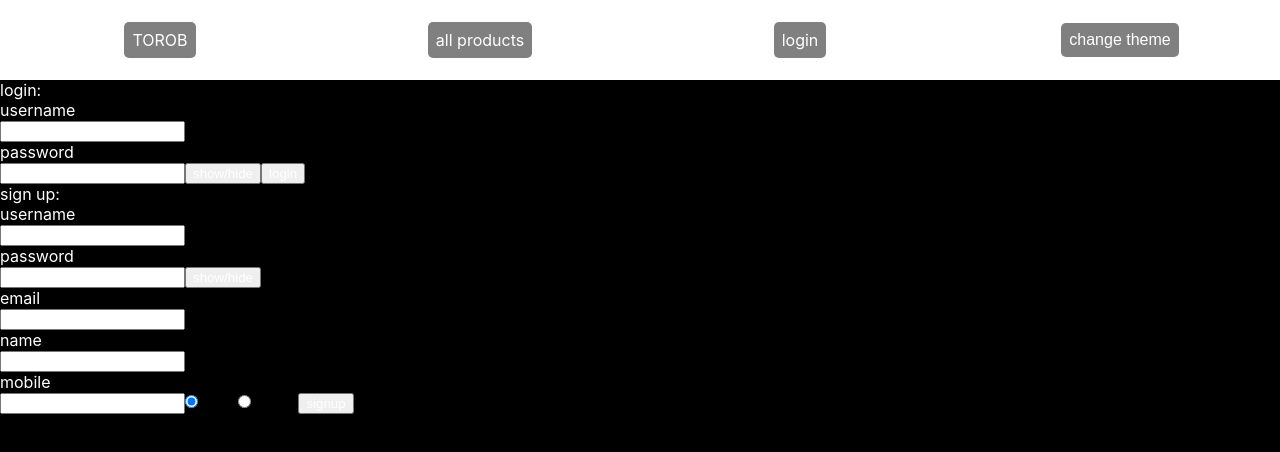
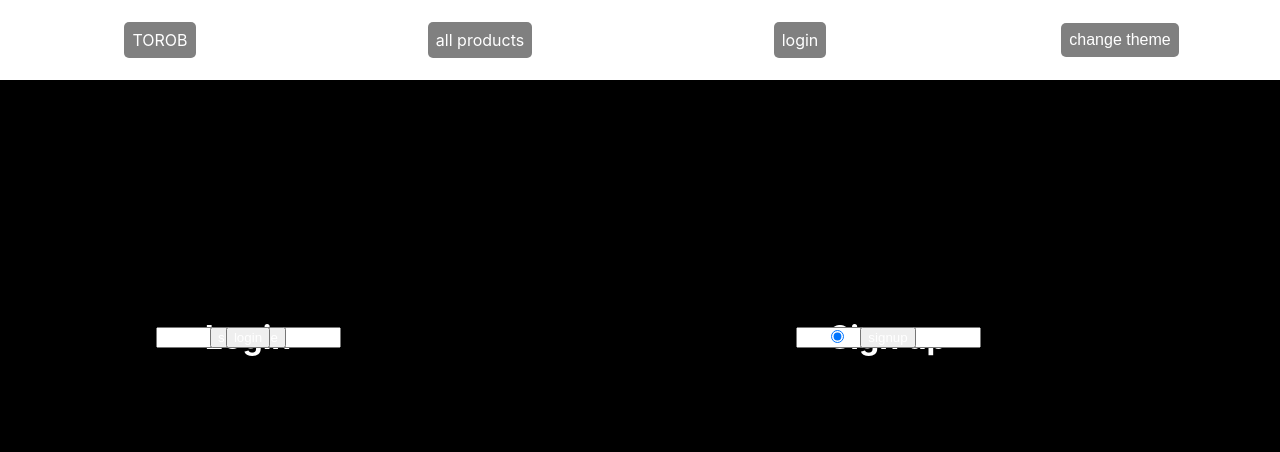
Before and after one commit to IIIphr/ie_final_project, a React (Create React App) app in the folder front_end/: page /login in a window 1280 px wide. Shown: the top 452 px of the page. Built offline with nearby package versions, Linux system fonts and the light colour scheme.

Commit message:
Adding style to login page, still not done

```diff
--- a/front_end/src/Login.css
+++ b/front_end/src/Login.css
@@ -1,16 +1,299 @@
-.login_cont {
+.cont_cont {
   width: 100%;
   height: 90%;
+  display: grid;
+  grid-template-columns: 1fr 1fr;
+  align-items: center;
+  justify-items: center;
+}
+.cont_cont_light {
+  background-color: white;
+}
+.cont_cont_dark {
+  background-color: black;
+}
+
+.login_cont {
+  width: 90%;
+  height: 50%;
+  display: grid;
+  grid-template-rows: 3fr 1fr 1fr 1fr 1fr;
+  grid-template-columns: 3fr 1fr;
+  align-items: center;
+  justify-items: center;
 }
 .login_cont_light {
   background-color: white;
 }
-.login_cont_light *{
-  color: black;
-}
 .login_cont_dark {
   background-color: black;
 }
-.login_cont_dark *{
+
+.signup_cont {
+  width: 90%;
+  height: 50%;
+  display: grid;
+  grid-template-rows: 3fr 1fr 1fr 1fr 1fr;
+  grid-template-columns: 3fr 1fr;
+  align-items: center;
+  justify-items: center;
+}
+.signup_cont_light {
+  background-color: white;
+}
+.signup_cont_dark {
+  background-color: black;
+}
+
+.login_header{
+  grid-column: 1 / span 1;
+  grid-row: 1 / span 1;
+}
+.login_header_light{
+  color: black;
+}
+.login_header_dark{
   color: white;
 }
+
+.login_username_label{
+  grid-column: 1 / span 1;
+  grid-row: 1 / span 1;
+}
+.login_username_label_light{
+  color: black;
+}
+.login_username_label_dark{
+  color: white;
+}
+
+.login_username_input{
+  grid-column: 1 / span 1;
+  grid-row: 1 / span 1;
+}
+.login_username_input_light{
+  color: black;
+}
+.login_username_input_dark{
+  color: white;
+}
+
+.login_password_label{
+  grid-column: 1 / span 1;
+  grid-row: 1 / span 1;
+}
+.login_password_label_light{
+  color: black;
+}
+.login_password_label_dark{
+  color: white;
+}
+
+.login_password_input{
+  grid-column: 1 / span 1;
+  grid-row: 1 / span 1;
+}
+.login_password_input_light{
+  color: black;
+}
+.login_password_input_dark{
+  color: white;
+}
+
+.login_password_btn{
+  grid-column: 1 / span 1;
+  grid-row: 1 / span 1;
+}
+.login_password_btn_light{
+  color: black;
+}
+.login_password_btn_dark{
+  color: white;
+}
+
+.login_btn{
+  grid-column: 1 / span 1;
+  grid-row: 1 / span 1;
+}
+.login_btn_light{
+  color: black;
+}
+.login_btn_dark{
+  color: white;
+}
+
+.login_msg{
+  grid-column: 1 / span 1;
+  grid-row: 1 / span 1;
+}
+.login_msg_light{
+  color: black;
+}
+.login_msg_dark{
+  color: white;
+}
+
+.signup_header{
+  grid-column: 1 / span 1;
+  grid-row: 1 / span 1;
+}
+.signup_header_light{
+  color: black;
+}
+.signup_header_dark{
+  color: white;
+}
+
+.signup_username_label{
+  grid-column: 1 / span 1;
+  grid-row: 1 / span 1;
+}
+.signup_username_label_light{
+  color: black;
+}
+.signup_username_label_dark{
+  color: white;
+}
+
+.signup_username_input{
+  grid-column: 1 / span 1;
+  grid-row: 1 / span 1;
+}
+.signup_username_input_light{
+  color: black;
+}
+.signup_username_input_dark{
+  color: white;
+}
+
+.signup_password_label{
+  grid-column: 1 / span 1;
+  grid-row: 1 / span 1;
+}
+.signup_password_label_light{
+  color: black;
+}
+.signup_password_label_dark{
+  color: white;
+}
+
+.signup_password_input{
+  grid-column: 1 / span 1;
+  grid-row: 1 / span 1;
+}
+.signup_password_input_light{
+  color: black;
+}
+.signup_password_input_dark{
+  color: white;
+}
+
+.signup_password_btn{
+  grid-column: 1 / span 1;
+  grid-row: 1 / span 1;
+}
+.signup_password_btn_light{
+  color: black;
+}
+.signup_password_btn_dark{
+  color: white;
+}
+
+.signup_email_label{
+  grid-column: 1 / span 1;
+  grid-row: 1 / span 1;
+}
+.signup_email_label_light{
+  color: black;
+}
+.signup_email_label_dark{
+  color: white;
+}
+
+.signup_email_linput{
+  grid-column: 1 / span 1;
+  grid-row: 1 / span 1;
+}
+.signup_email_linput_light{
+  color: black;
+}
+.signup_email_linput_dark{
+  color: white;
+}
+
+.signup_name_label{
+  grid-column: 1 / span 1;
+  grid-row: 1 / span 1;
+}
+.signup_name_label_light{
+  color: black;
+}
+.signup_name_label_dark{
+  color: white;
+}
+
+.signup_name_ipnut{
+  grid-column: 1 / span 1;
+  grid-row: 1 / span 1;
+}
+.signup_name_ipnut_light{
+  color: black;
+}
+.signup_name_ipnut_dark{
+  color: white;
+}
+
+.signup_mobile_label{
+  grid-column: 1 / span 1;
+  grid-row: 1 / span 1;
+}
+.signup_mobile_label_light{
+  color: black;
+}
+.signup_mobile_label_dark{
+  color: white;
+}
+
+.signup_mobile_input{
+  grid-column: 1 / span 1;
+  grid-row: 1 / span 1;
+}
+.signup_mobile_input_light{
+  color: black;
+}
+.signup_mobile_input_dark{
+  color: white;
+}
+
+.signup_radio_cont{
+  grid-column: 1 / span 1;
+  grid-row: 1 / span 1;
+}
+.signup_radio_cont_light{
+  color: black;
+}
+.signup_radio_cont_dark{
+  color: white;
+}
+
+.signup_btn{
+  grid-column: 1 / span 1;
+  grid-row: 1 / span 1;
+}
+.signup_btn_light{
+  color: black;
+}
+.signup_btn_dark{
+  color: white;
+}
+
+.signup_msg{
+  grid-column: 1 / span 1;
+  grid-row: 1 / span 1;
+}
+.signup_msg_light{
+  color: black;
+}
+.signup_msg_dark{
+  color: white;
+}
--- a/front_end/src/Login.js
+++ b/front_end/src/Login.js
@@ -12,7 +12,8 @@ function Login() {
   const [is_shown_login, set_is_shown_login] = useState(false);
   const [is_shown_signup, set_is_shown_signup] = useState(false);
   let theme = useSelector((state) => state.theme.data);
-  let [message, setMessage] = useState('');
+  let [login_message, set_login_msg] = useState('');
+  let [signup_message, set_signup_msg] = useState('');
   let [login_username, setInput_login_username] = useState('');
   let [login_password, setInput_login_password] = useState('');
   let [signup_username, setInput_signup_username] = useState('');
@@ -45,10 +46,10 @@ function Login() {
 
   function login() {
     if (login_username == "") {
-      setMessage('username is empty');
+      set_login_msg('username is empty');
     }
     else if (login_password == "") {
-      setMessage('password is empty');
+      set_login_msg('password is empty');
     }
     else {
       fetch('http://localhost:3030/api/login', {
@@ -64,7 +65,7 @@ function Login() {
         .then(response => response.json())
         .then(data => {
           if (data.error) {
-            setMessage(data.error.message);
+            set_login_msg(data.error.message);
           }
           else {
             setCookie('user_type', data.type, { path: '/', expires: addMonths(new Date(), 1) });
@@ -74,7 +75,7 @@ function Login() {
               setCookie('user_email', data.user.email, { path: '/', expires: addMonths(new Date(), 1) });
               setCookie('user_phone', data.user.mobile, { path: '/', expires: addMonths(new Date(), 1) });
             }
-            else{
+            else {
               setCookie('user_id', data.seller._id, { path: '/', expires: addMonths(new Date(), 1) });
               setCookie('user_name', data.seller.name, { path: '/', expires: addMonths(new Date(), 1) });
               setCookie('user_email', data.seller.email, { path: '/', expires: addMonths(new Date(), 1) });
@@ -88,25 +89,25 @@ function Login() {
 
   function signup() {
     if (signup_username == "") {
-      setMessage('username is empty');
+      set_signup_msg('username is empty');
     }
     else if (signup_password == "") {
-      setMessage('password is empty');
+      set_signup_msg('password is empty');
     }
     else if (!(/^(?=.*[a-z])(?=.*[A-Z])(?=.*\d)[a-zA-Z\d]{8,}$/.test(signup_password))) {
-      setMessage('password must have 8 characters with at least one number, one lowercase letter and one uppercase letter');
+      set_signup_msg('password must have 8 characters with at least one number, one lowercase letter and one uppercase letter');
     }
     else if (signup_email == "") {
-      setMessage('email is empty');
+      set_signup_msg('email is empty');
     }
     else if (!(/^\S+@\S+\.\S+$/.test(signup_email))) {
-      setMessage('email is not correct');
+      set_signup_msg('email is not correct');
     }
     else if (signup_name == "") {
-      setMessage('name is empty');
+      set_signup_msg('name is empty');
     }
     else if (signup_mobile == "") {
-      setMessage('mobile is empty');
+      set_signup_msg('mobile is empty');
     }
     else if (signup_type == 'user') {
       fetch('http://localhost:3030/api/signup_customer', {
@@ -125,10 +126,10 @@ function Login() {
         .then(response => response.json())
         .then(data => {
           if (data.error) {
-            setMessage(data.error.message);
+            set_signup_msg(data.error.message);
           }
           else {
-            setMessage(data.message);
+            set_signup_msg(data.message);
           }
         });
     }
@@ -149,21 +150,21 @@ function Login() {
         .then(response => response.json())
         .then(data => {
           if (data.error) {
-            setMessage(data.error.message);
+            set_signup_msg(data.error.message);
           }
           else {
-            setMessage(data.message);
+            set_signup_msg(data.message);
           }
         });
     }
   }
 
-  function toggle_login_pass(){
+  function toggle_login_pass() {
     var temp = is_shown_login;
     set_is_shown_login(!temp);
   }
 
-  function toggle_signup_pass(){
+  function toggle_signup_pass() {
     var temp = is_shown_signup;
     set_is_shown_signup(!temp);
   }
@@ -171,30 +172,37 @@ function Login() {
   return (
     <div className="cont">
       <Navbar />
-      <div className={class_name("login_cont")}>
-        <p>login:</p>
-        <p>username</p>
-        <input type="text" onInput={e => setInput_login_username(e.target.value)} />
-        <p>password</p>
-        <input type={is_shown_login ? "text" : "password"} onInput={e => setInput_login_password(e.target.value)} />
-        <button onClick={toggle_login_pass}>show/hide</button>
-        <button onClick={login}>login</button>
-        <p>sign up:</p>
-        <p>username</p>
-        <input type="text" onInput={e => setInput_signup_username(e.target.value)} />
-        <p>password</p>
-        <input type={is_shown_signup ? "text" : "password"} onInput={e => setInput_signup_password(e.target.value)} />
-        <button onClick={toggle_signup_pass}>show/hide</button>
-        <p>email</p>
-        <input type="text" onInput={e => setInput_signup_email(e.target.value)} />
-        <p>name</p>
-        <input type="text" onInput={e => setInput_signup_name(e.target.value)} />
-        <p>mobile</p>
-        <input type="text" onInput={e => setInput_signup_mobile(e.target.value)} />
-        <input type="radio" value="user" name="signup_type" checked={signup_type == 'user'} onClick={() => setInput_signup_type('user')} /> User
-        <input type="radio" value="seller" name="signup_type" checked={signup_type == 'seller'} onClick={() => setInput_signup_type('seller')} /> Seller
-        <button onClick={signup}>signup</button>
-        <h1>{message}</h1>
+      <div className={class_name('cont_cont')}>
+        <div className={class_name("login_cont")}>
+          <h1 className={class_name('login_header')}>Login</h1>
+          <p className={class_name('login_username_label')}>username</p>
+          <input className={class_name('login_username_input')} type="text" onInput={e => setInput_login_username(e.target.value)} />
+          <p className={class_name('login_password_label')}>password</p>
+          <input className={class_name('login_password_input')} type={is_shown_login ? "text" : "password"} onInput={e => setInput_login_password(e.target.value)} />
+          <button className={class_name('login_password_btn')} onClick={toggle_login_pass}>show/hide</button>
+          <button className={class_name('login_btn')} onClick={login}>login</button>
+          <h1 className={class_name('login_msg')}>{login_message}</h1>
+        </div>
+        <div className={class_name("signup_cont")}>
+          <h1 className={class_name('signup_header')}>Sign up</h1>
+          <p className={class_name('signup_username_label')}>username</p>
+          <input className={class_name('signup_username_input')} type="text" onInput={e => setInput_signup_username(e.target.value)} />
+          <p className={class_name('signup_password_label')}>password</p>
+          <input className={class_name('signup_password_input')} type={is_shown_signup ? "text" : "password"} onInput={e => setInput_signup_password(e.target.value)} />
+          <button className={class_name('signup_password_btn')} onClick={toggle_signup_pass}>show/hide</button>
+          <p className={class_name('signup_email_label')}>email</p>
+          <input className={class_name('signup_email_linput')} type="text" onInput={e => setInput_signup_email(e.target.value)} />
+          <p className={class_name('signup_name_label')}>name</p>
+          <input className={class_name('signup_name_ipnut')} type="text" onInput={e => setInput_signup_name(e.target.value)} />
+          <p className={class_name('signup_mobile_label')}>mobile</p>
+          <input className={class_name('signup_mobile_input')} type="text" onInput={e => setInput_signup_mobile(e.target.value)} />
+          <div className={class_name('signup_radio_cont')}>
+            <input type="radio" value="user" name="signup_type" checked={signup_type == 'user'} onClick={() => setInput_signup_type('user')} /> User
+            <input type="radio" value="seller" name="signup_type" checked={signup_type == 'seller'} onClick={() => setInput_signup_type('seller')} /> Seller
+          </div>
+          <button className={class_name('signup_btn')} onClick={signup}>signup</button>
+          <h1 className={class_name('signup_msg')}>{signup_message}</h1>
+        </div>
       </div>
     </div>
   );
```
